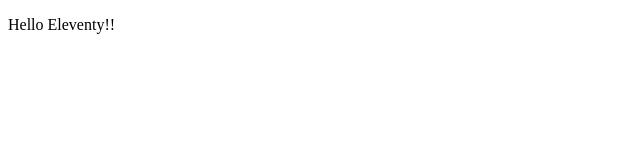
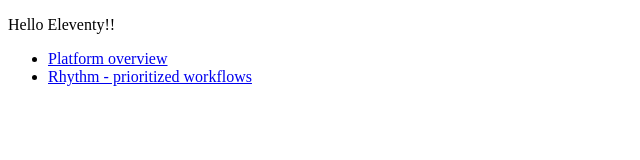
Before and after one commit to vishy1618/eleventy-demo, a website: page index.html in a window 1280 px wide. Shown: the whole page, without its empty margins (0-640 px from the left). Drawn offline with Linux system fonts and the light colour scheme.

Commit message:
CL-978 | Add links to other pages

```diff
--- a/index.html
+++ b/index.html
@@ -7,6 +7,14 @@
 
 <body>
     <p>Hello Eleventy!!</p>
+    <ul>
+        <li>
+            <a href="/platform-overview">Platform overview</a>
+        </li>
+        <li>
+            <a href="/platform/rhythm">Rhythm - prioritized workflows</a>
+        </li>
+    </ul>
 </body>
 
 </html>
```
